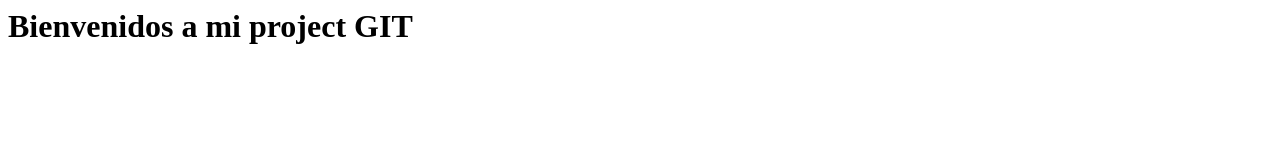
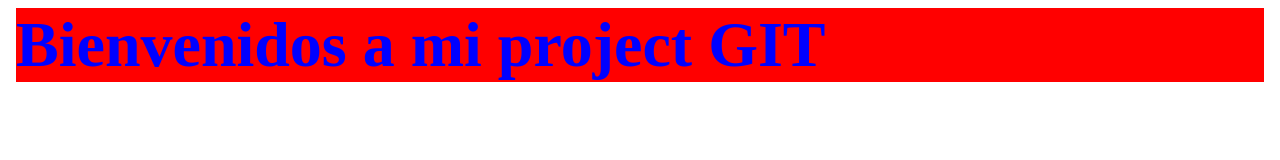
Before and after one commit to jhonblancor/MiProyectoGIT, a plain HTML site: page index.html in a window 1280 px wide. Drawn offline with Linux system fonts and the light colour scheme.

Commit message:
importando style al index

```diff
--- a/index.html
+++ b/index.html
@@ -1,5 +1,10 @@
 <DOCTYPE html>
 <html>
-	<head><title>Prueba mi GIT</title></head>
-	<body><h1>Bienvenidos a mi project GIT</h1></body>
+	<head>
+		<title>Prueba mi GIT</title>
+		<link href="style.css" rel="stylesheet">
+	</head>
+	<body>
+		<h1>Bienvenidos a mi project GIT</h1>
+	</body>
 </html>
```
